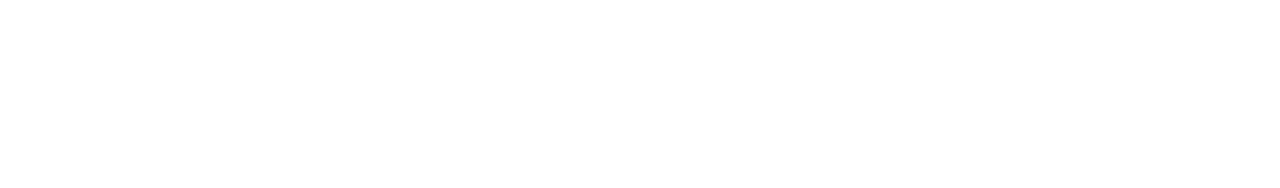
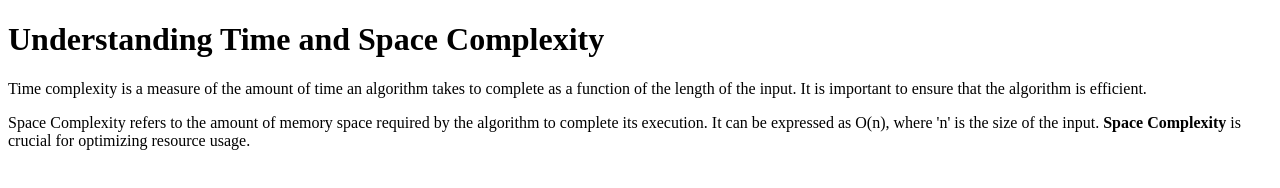
Before and after one commit to acciojob/time-and-space-complexity-prajjawalvishwakarma, a website: page main.html in a window 1280 px wide. Drawn offline with Linux system fonts and the light colour scheme.

Commit message:
created a submission

```diff
--- a/main.html
+++ b/main.html
@@ -10,7 +10,9 @@
 	<!-- the entire body must be written by student -->
     <script type="text/javascript" src="./script.js">
 </script>
-
+<h1>Understanding Time and Space Complexity</h1>
+    <p>Time complexity is a measure of the amount of time an algorithm takes to complete as a function of the length of the input. It is important to ensure that the algorithm is efficient.</p>
+    <p>Space Complexity refers to the amount of memory space required by the algorithm to complete its execution. It can be expressed as O(n), where 'n' is the size of the input. <b>Space Complexity</b> is crucial for optimizing resource usage.</p>
 </body>
 
 </html>
```
